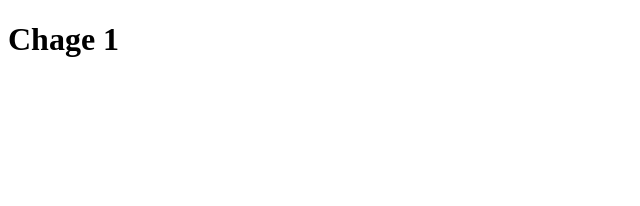
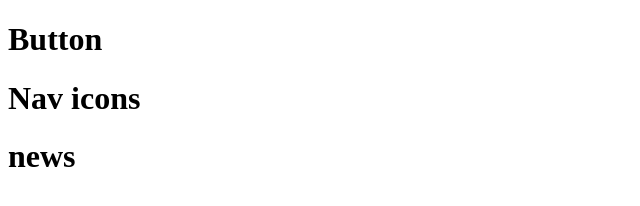
Before and after one commit to meredudd/test, a plain HTML site: page index.html in a window 1280 px wide. Shown: the whole page, without its empty margins (0-640 px from the left). Drawn offline with Linux system fonts and the light colour scheme.

Commit message:
button nav news

```diff
--- a/index.html
+++ b/index.html
@@ -2,7 +2,9 @@
 <html>
 <body>
 
-<h1>Chage 1</h1>
+<h1>Button</h1>
+<h1>Nav icons</h1>
+<h1>news</h1>
 
 
 </body>
```
